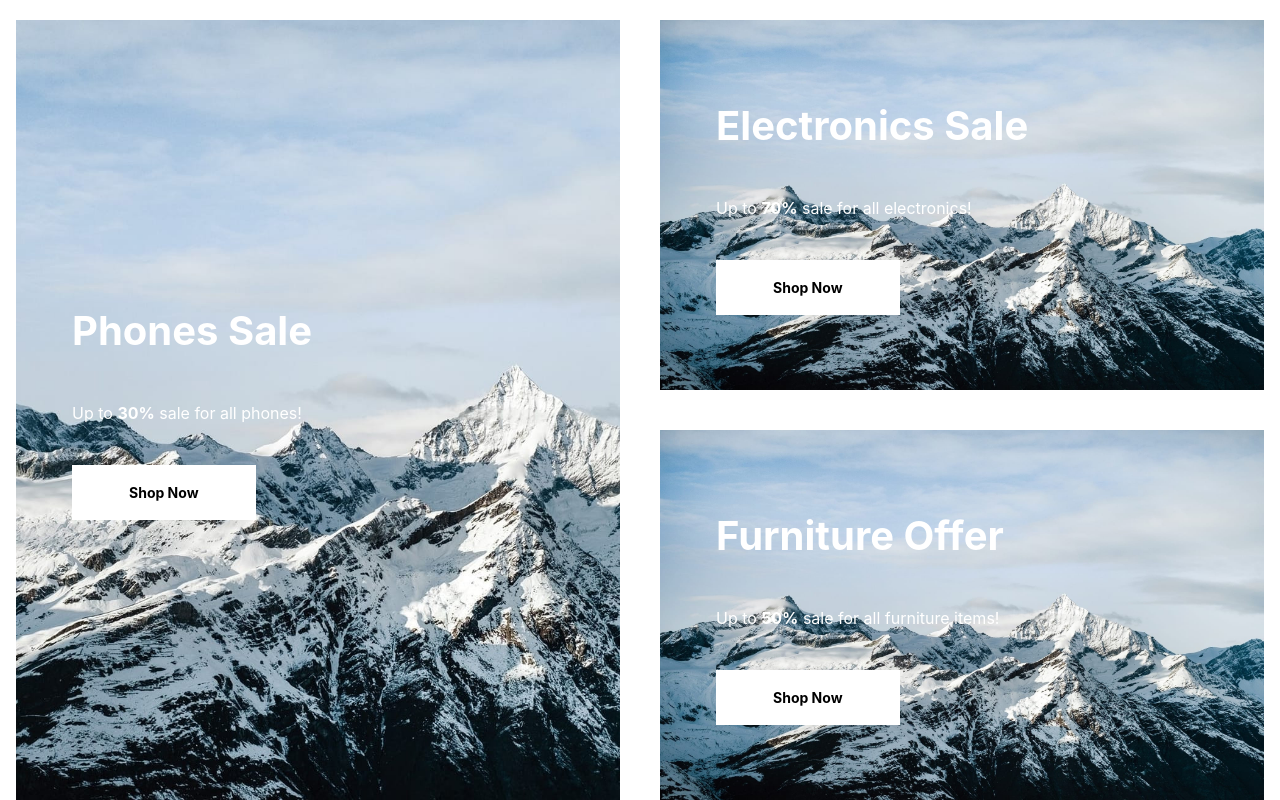
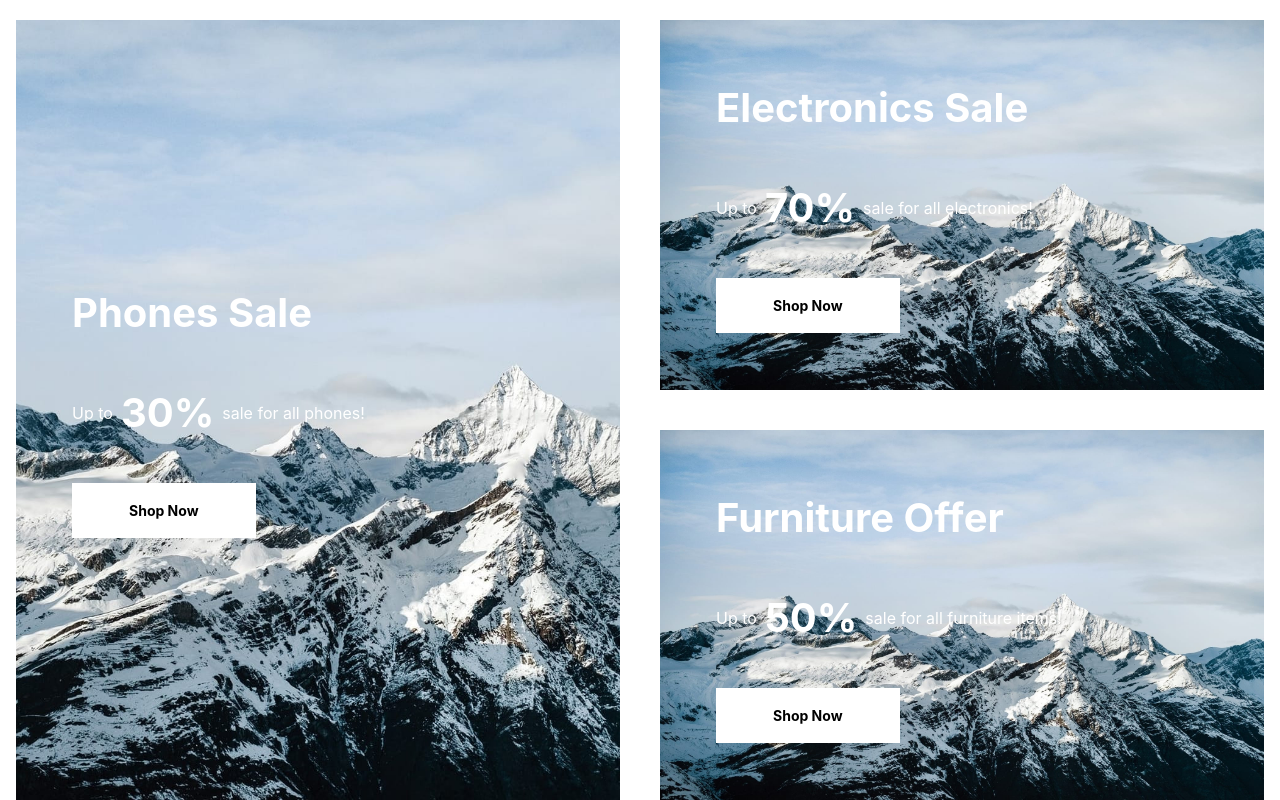
Before and after one commit to TheVu1997/sober-theme, a React (Vite) app: page / in a window 1280 px wide. Shown: the part 869-1669 px from the top of the page. Built offline with nearby package versions, Linux system fonts and the light colour scheme.

Commit message:
feat: Update sales section

```diff
--- a/src/Modules/Builders/Components/Home/Sales/Sales.jsx
+++ b/src/Modules/Builders/Components/Home/Sales/Sales.jsx
@@ -17,7 +17,7 @@ function Sales() {
                                         <h2 className='h2--white'>Phones Sale</h2>
                                     </div>
                                     <div className="orebi-sales__left-phones__content-number">
-                                        <p className='text--white'>Up to <b>30%</b> sale for all phones!</p>
+                                        <p className='text--white'>Up to <b className='percent--white'>30%</b> sale for all phones!</p>
                                     </div>
                                     <a className='orebi-sales__left-phones__content-btn btn--white' href="">Shop Now</a>
                                 </div>
@@ -33,7 +33,7 @@ function Sales() {
                                         <h2 className=' h2--white'>Electronics Sale</h2>
                                     </div>
                                     <div className="orebi-sales__right-electronic__content-number">
-                                        <p className='text--white'>Up to <b>70%</b> sale for all electronics!</p>
+                                        <p className='text--white'>Up to <b className='percent--white'>70%</b> sale for all electronics!</p>
                                     </div>
                                     <a className='orebi-sales__right-electronic__content-btn btn--white' href="">Shop Now</a>
                                 </div>
@@ -47,7 +47,7 @@ function Sales() {
                                         <h2 className='h2--white'>Furniture Offer</h2>
                                     </div>
                                     <div className="orebi-sales__right-furniture__content-number">
-                                        <p className='text--white'>Up to <b>50%</b> sale for all furniture items!</p>
+                                        <p className='text--white'>Up to <b className='percent--white'>50%</b> sale for all furniture items!</p>
                                     </div>
                                     <a className='orebi-sales__right-furniture__content-btn btn--white' href="">Shop Now</a>
                                 </div>
--- a/src/index.css
+++ b/src/index.css
@@ -63,6 +63,9 @@
   font-size: var(--font-base);
   font-weight: 400;
   color: var(--white);
+  display: flex;
+  justify-content: center;
+  align-items: center;
 }
 
 .btn--white {
@@ -73,6 +76,13 @@
   font-weight: 700;
   text-align: center;
   color: var(--black);
+}
+
+.percent--white {
+  font-size: var(--font-3xl);
+  font-weight: 700;
+  color: var(--white);
+  padding: 0 var(--spacer-xs) 0 var(--spacer-xs);
 }
 
 a {
```
